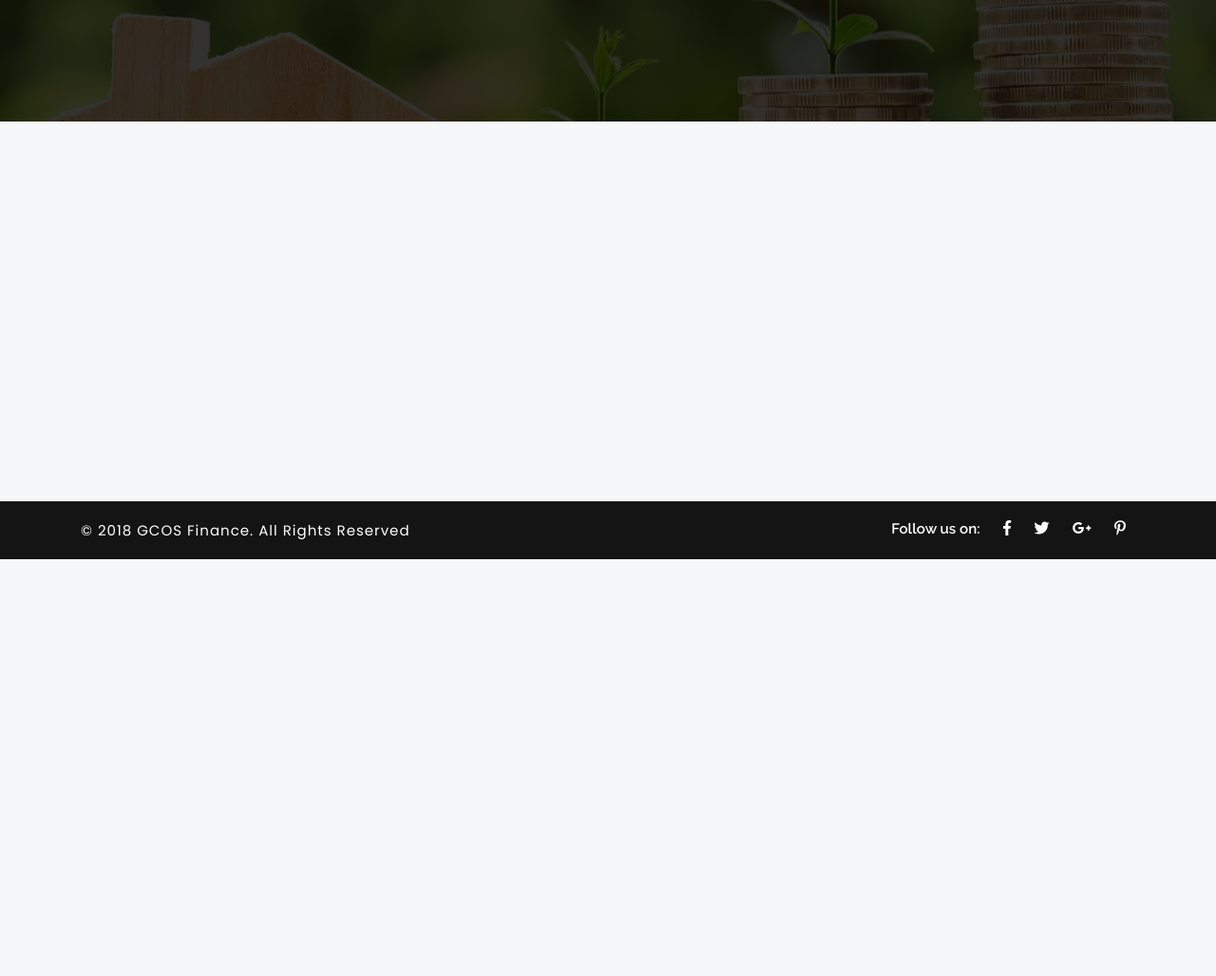
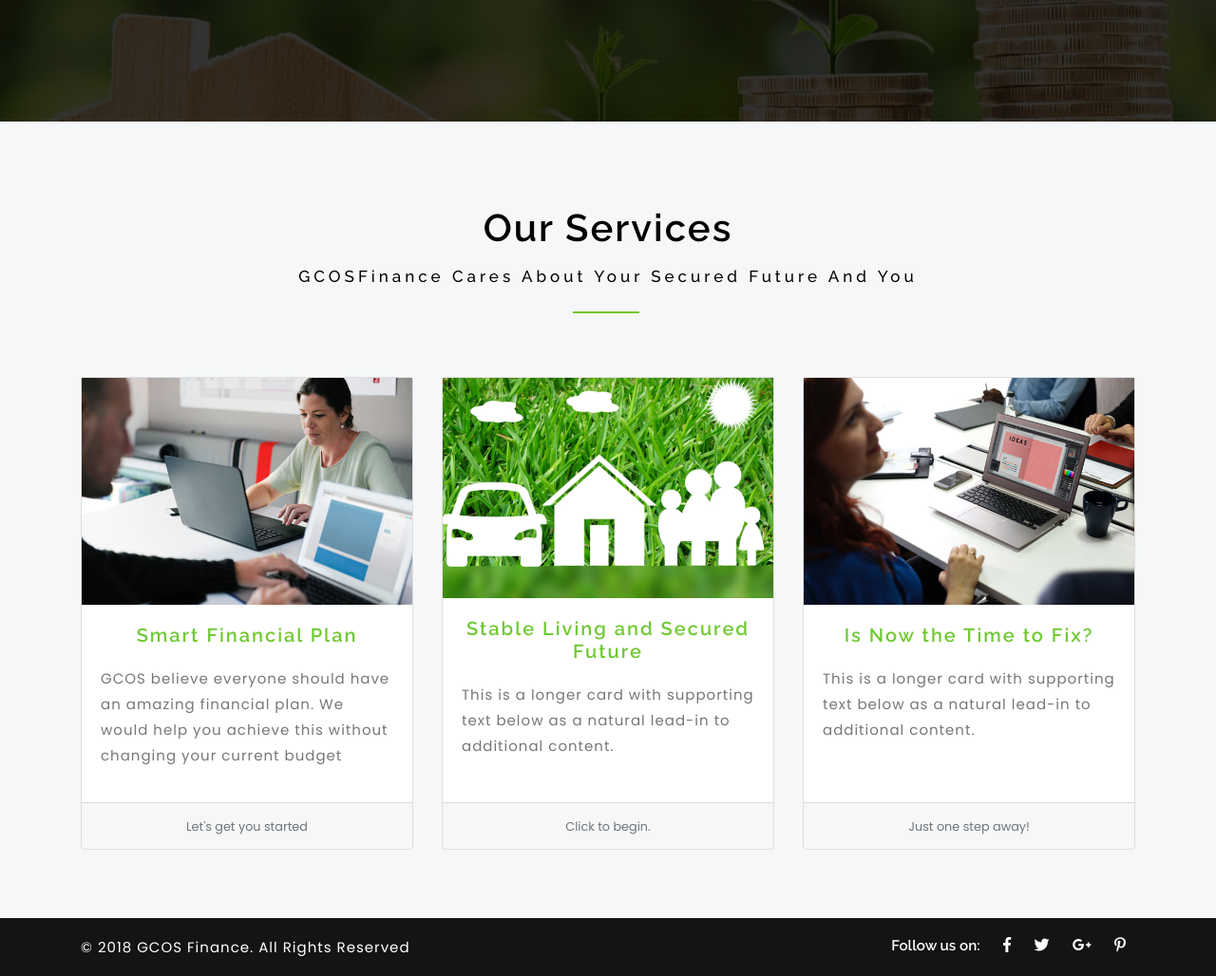
Before and after one commit to Francis-Ebere-Emeafu/gcosfinance, a Django app: page /services in a window 1280 px wide. Shown: the part 129-1157 px from the top of the page at 95% size. Before the commit the page ends 718 px from the top, so only its background shows below. Run offline with Django 3.2, Linux system fonts and the light colour scheme; some libraries are stand-ins or nearby versions.

Commit message:
services

```diff
--- a/otherstatic/css/style.css
+++ b/otherstatic/css/style.css
@@ -1914,6 +1914,16 @@ table.table.table-striped,.table-bordered,.bs-docs-example {
 .card-deck .card {
     flex: auto;
 }
+
+.card-style{
+  text-align:center;
+}
+a.card-style:hover{
+  background-color:#6fc932;"
+  background: #6fc932;
+  color:#fff;
+}
+
 .card:nth-child(2) {
 	margin-top:1.5em;
 	margin-bottom:1.5em;
--- a/templates/services.html
+++ b/templates/services.html
@@ -1,6 +1,6 @@
 {% extends 'base.html' %}
-
-{% block title %} Contact Us {% endblock %}
+{% load static %}
+{% block title %} Our Services{% endblock %}
 
 {% block banner %}
 <!-- inner-banner -->
@@ -10,5 +10,51 @@
 {% endblock banner %}
 
 {% block content %}
-
+<!-- news -->
+<section class="wthree-row w3-about py-5">
+    <div class="container py-md-4 mt-md-3">
+        <h3 class="heading-agileinfo">Our Services<span>GCOSFinance cares about your secured future and you</span></h3>
+        <span class="w3-line black"></span>
+        <div class="card-deck mt-md-5 pt-5">
+            <div class="card">
+                <img src="{% static 'images/g7.jpg' %}" class="img-fluid" alt="Card image cap">
+                <div class="card-body w3ls-card">
+                    <h5 class="card-title" style="text-align:center;">Smart Financial Plan</h5>
+                    <p class="card-text mb-3 ">
+                      GCOS believe everyone should have an amazing financial plan.
+                      We would help you achieve this without changing your current budget</p>
+                </div>
+                <a href="{% url 'start' %}">
+                  <div class="card-footer" style="text-align:center;">
+                      <small class="text-muted">Let's get you started</small>
+                  </div>
+                </a>
+            </div>
+            <div class="card">
+                <img src="{% static 'images/live.jpg' %}" class="img-fluid" alt="Card image cap">
+                <div class="card-body w3ls-card">
+                    <h5 class="card-title" style="text-align:center;">Stable Living and Secured Future</h5>
+                    <p class="card-text mb-3 ">This is a longer card with supporting text below as a natural lead-in to additional content.</p>
+                </div>
+                <a href="{% url 'start' %}">
+                  <div class="card-footer" style="text-align:center;">
+                      <small class="text-muted">Click to begin.</small>
+                  </div>
+                </a>
+            </div>
+            <div class="card">
+                <img src="{% static 'images/g8.jpg' %}" class="img-fluid" alt="Card image cap">
+                <div class="card-body w3ls-card">
+                    <h5 class="card-title" style="text-align:center;">Is Now the Time to Fix?</h5>
+                    <p class="card-text mb-3">This is a longer card with supporting text below as a natural lead-in to additional content.</p>
+                </div>
+                <a href="{% url 'start' %}">
+                  <div class="card-footer" style="text-align:center;">
+                    <small class="text-muted">Just one step away!</small>
+                  </div>
+                </a>
+            </div>
+        </div>
+    </div>
+</section>
 {% endblock content %}
```
Also changed, not shown: otherstatic/images/car.jpg (renamed from otherstatic/images/car-accident-2789841_1920.jpg), otherstatic/images/coins.jpg (renamed from otherstatic/images/coins-948603_1920.jpg), otherstatic/images/live.jpg (renamed from otherstatic/images/live-1532301_1920.jpg).
